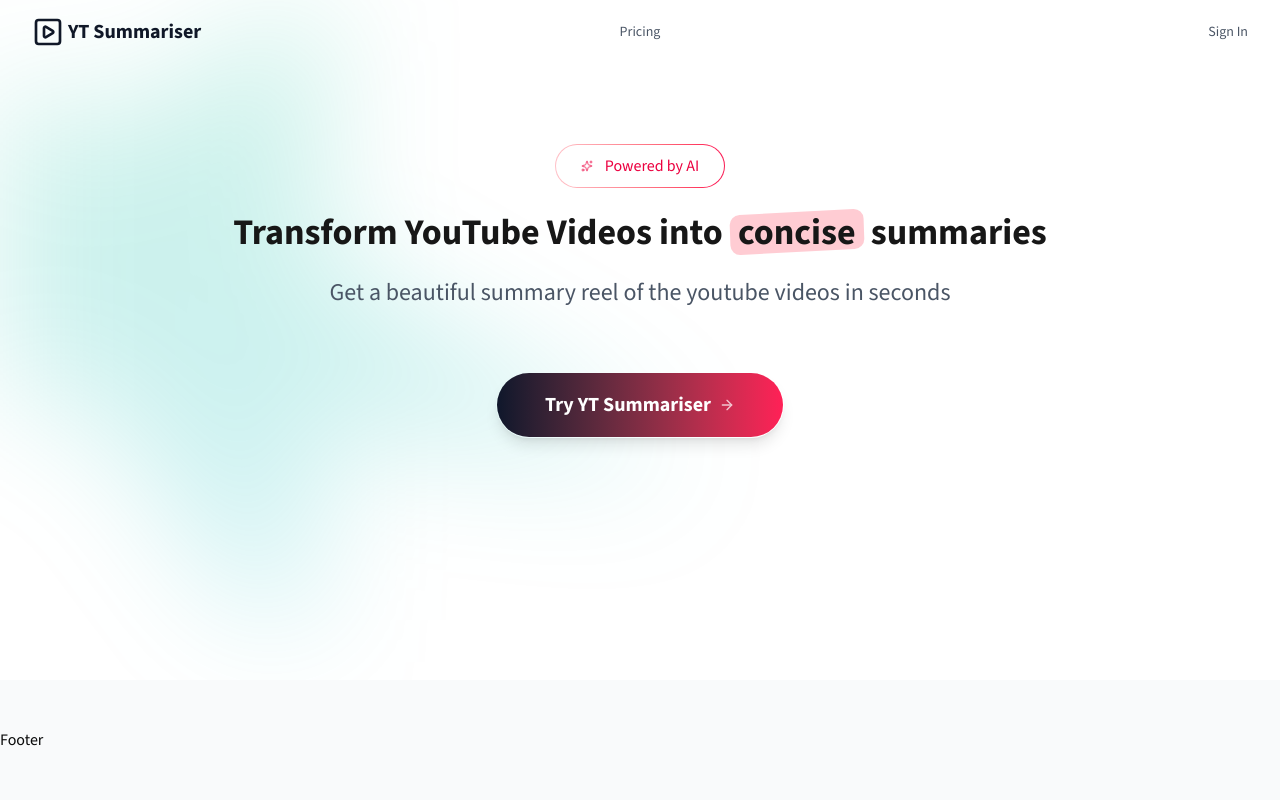
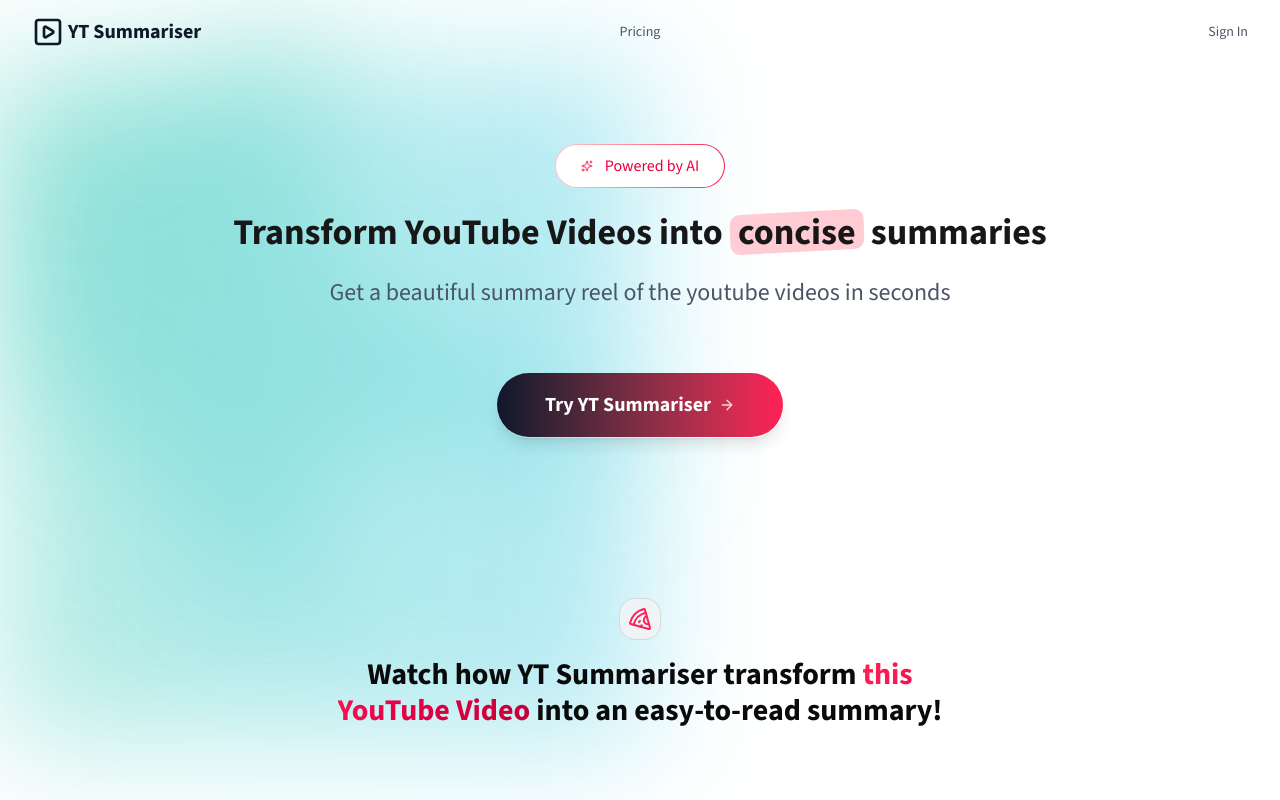
Before and after one commit to shubhamnagar234/ai-yt-summariser, a Next.js app: page / in a window 1280 px wide. Shown: the top 800 px of the page. Built offline with nearby package versions, Linux system fonts and the light colour scheme.

Commit message:
Demo Section

```diff
--- a/src/app/page.tsx
+++ b/src/app/page.tsx
@@ -1,5 +1,6 @@
 import BgGradient from '@/components/common/bg-gradient';
 import HeroSection from '@/components/home/hero-section';
+import DemoSection from '@/components/home/demo-section';
 
 export default function Home() {
   return (
@@ -7,6 +8,7 @@
       <BgGradient />
       <div className="flex flex-col">
         <HeroSection />
+        <DemoSection />
       </div>
     </div>
   );
--- /dev/null
+++ b/src/components/home/demo-section.tsx
@@ -0,0 +1,39 @@
+import { Pizza } from 'lucide-react';
+
+export default function DemoSection() {
+  return (
+    <section>
+      <div className="py-12 lg:py-24 max-w-5xl mx-auto px-4 sm:px-6 lg:px-8 lg:pt-12">
+        <div
+          aria-hidden="true"
+          className="pointer-events-none absolute inset-0 -z-10 transform-gpu overflow-hidden blur-3xl"
+        >
+          <div
+            className="relative left-[calc(50%+3rem)] aspect-1155/678 w-144.5 -translate-x-1/2 bg-linear-to-r from-emerald-500 via-teal-500 to-cyan-500 opacity-30 sm:left-[calc(50%-36rem)] sm:w-288.75"
+            style={{
+              clipPath:
+                'polygon(74.1% 44.1%, 100% 61.6%, 97.5% 26.9%, 85.5% 0.1%, 80.7% 2%, 72.5% 32.5%, 60.2% 62.4%, 52.4% 68.1%, 47.5% 58.3%, 45.2% 34.5%, 27.5% 76.7%, 0.1% 64.9%, 17.9% 100%, 27.6% 76.8%, 76.1%, 97.7%, 74.1% 44.1%',
+            }}
+          />
+        </div>
+        <div className="flex flex-col items-center text-center space-y-4">
+          <div className="inline-flex items-center justify-center p-2 rounded-2xl bg-gray-100/80 backdrop-blur-xs border border-gray-500/20 mb-4">
+            <Pizza className="w-6 h-6 text-rose-500" />
+          </div>
+          <div className="text-center mb-16">
+            <h3 className="font-bold text-3xl max-w-2xl mx-auto px-4 sm:px-6">
+              Watch how YT Summariser transform{' '}
+              <span className="bg-linear-to-r from-rose-500 to-rose-700 bg-clip-text text-transparent">
+                this YouTube Video
+              </span>{' '}
+              into an easy-to-read summary!
+            </h3>
+          </div>
+          <div className="flex justify-center items-center px-2 sm:px-4 lg:px-6">
+            {/* Summary Viewer */}
+          </div>
+        </div>
+      </div>
+    </section>
+  );
+}
```
